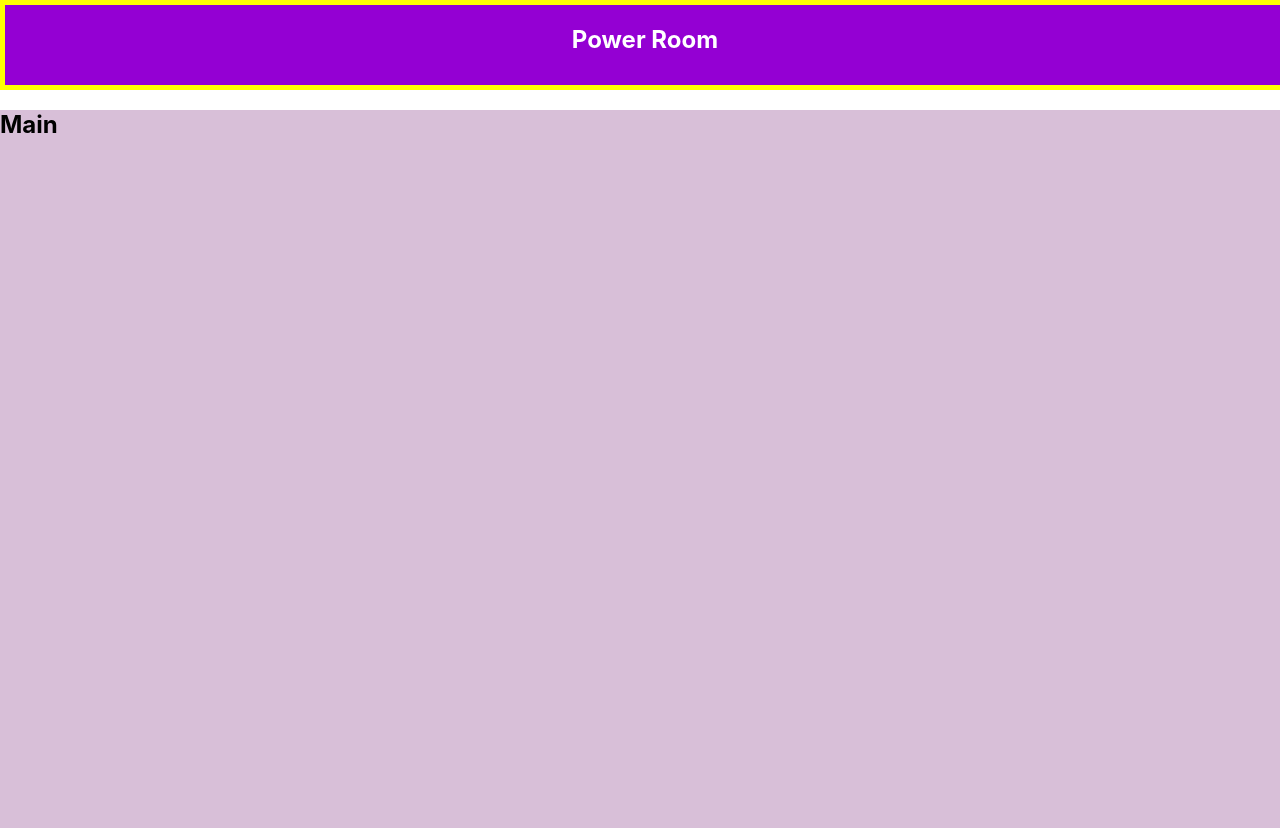
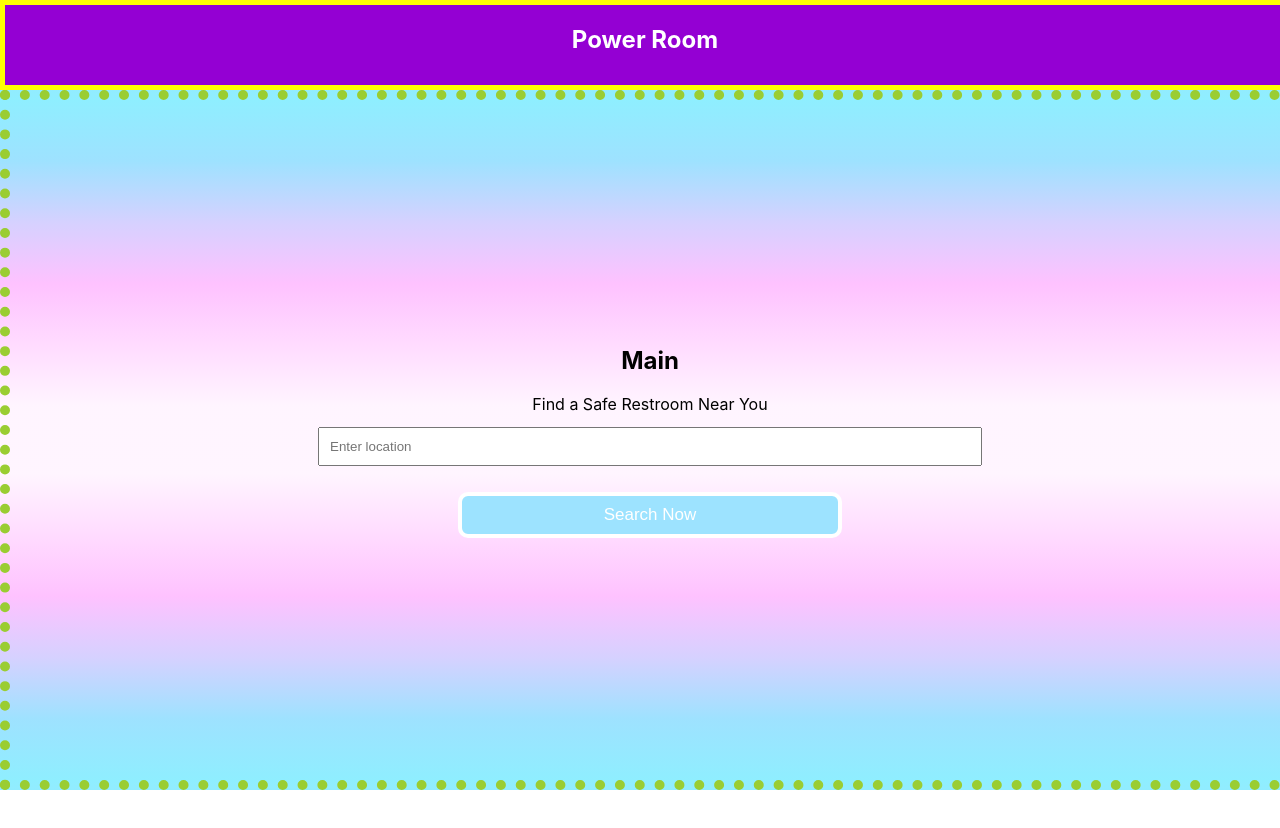
Before and after one commit to Gabby-Recny/power-room, a React (Create React App) app: page / in a window 1280 px wide. Shown: the top 828 px of the page. After the commit the page ends 800 px from the top, so only its background shows below. Built offline with nearby package versions, Linux system fonts and the light colour scheme.

Commit message:
Style landing page

```diff
--- a/src/App.js
+++ b/src/App.js
@@ -4,7 +4,7 @@ import Main from './Components/Main/Main';
 
 function App() {
   return (
-    <section classname='app'>
+    <section className='app'>
       <Header />
       <Main />
 
--- a/src/Components/Main/Main.js
+++ b/src/Components/Main/Main.js
@@ -1,10 +1,12 @@
 import React from "react";
 import './Main.scss';
+import Search from "../Search/Search";
 
 const Main = () => {
     return (
         <section className='main-page'>
             <h2>Main</h2>
+            <Search />
         </section>
     )
 }
--- a/src/Components/Main/Main.scss
+++ b/src/Components/Main/Main.scss
@@ -1,5 +1,24 @@
 .main-page {
-    background-color: thistle;
     width: 100vw;
-    height: 100vh;
+    height: 85vh;
+    display: flex;
+    flex-direction: column;
+    justify-content: center;
+    align-items: center;
+    border: 10px yellowgreen dotted;
+    background-image: linear-gradient(
+        0deg,
+        hsl(189deg 100% 78%) 0%,
+        hsl(198deg 100% 81%) 9%,
+        hsl(246deg 100% 91%) 18%,
+        hsl(299deg 100% 88%) 27%,
+        hsl(300deg 100% 93%) 36%,
+        hsl(300deg 100% 98%) 45%,
+        hsl(300deg 100% 98%) 55%,
+        hsl(300deg 100% 93%) 64%,
+        hsl(299deg 100% 88%) 73%,
+        hsl(246deg 100% 91%) 82%,
+        hsl(198deg 100% 81%) 91%,
+        hsl(189deg 100% 78%) 100%
+      );
 }
--- /dev/null
+++ b/src/Components/Search/Search.js
@@ -0,0 +1,23 @@
+import React from "react";
+import './Search.scss'
+
+const Search = () => {
+
+    return (
+        <section className='search-section'>
+            <form className='search-bar'>
+                <label>
+                    <span>Find a Safe Restroom Near You</span>
+                </label>
+                <input
+                    type="text"
+                    placeholder="Enter location"
+                    name="search"
+                />
+                <button type="submit" className='search-button'>Search Now</button>
+            </form>
+        </section>
+    )
+}
+
+export default Search;
--- /dev/null
+++ b/src/Components/Search/Search.scss
@@ -0,0 +1,38 @@
+.search-section {
+    display: flex;
+    flex-direction: column;
+    width: 100vw;
+    height: 20vh;
+}
+
+.search-bar {
+    display: flex;
+    flex-direction: column;
+    align-items: center;
+    justify-content: center;
+    width: 100%;
+}
+
+.search-bar > input {
+    width: 50%;
+    padding: 10px;
+    margin: 1%;
+}
+
+.search-button {
+    height: 100%;
+    width: 30vw;
+    background-color: #9DE3FF;
+    color: white;
+    font-size: 17px;
+    padding: 9px;
+    margin: 1%;;
+    border: 4px white solid;
+    border-radius: 10px;
+    &:hover {
+        background-color: #FEC6FE;
+        cursor: pointer;
+        transform: scale(1.1);
+        transition: 0.4s all;
+    }
+}
```
Also changed, not shown: src/SASS/_transgender.scss (added, +17 -0 lines), src/SASS/base.scss (added).
